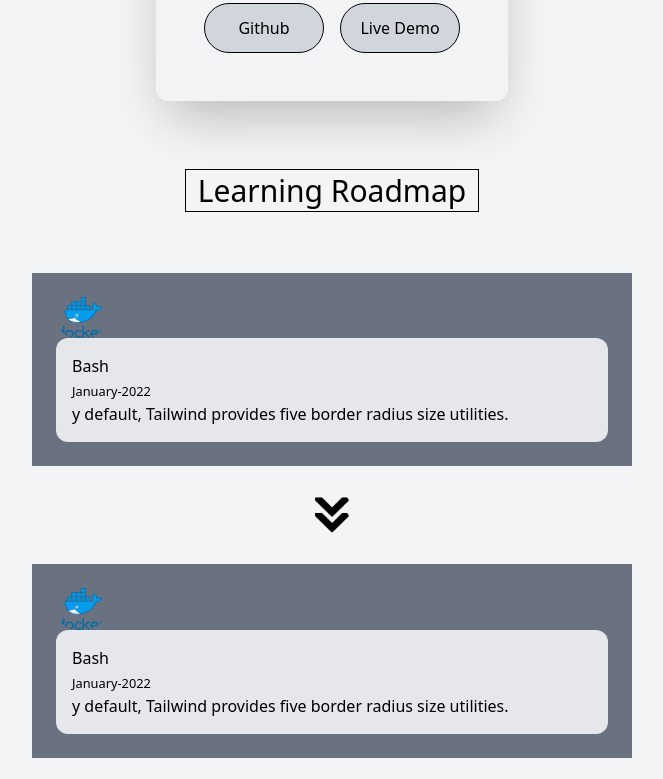
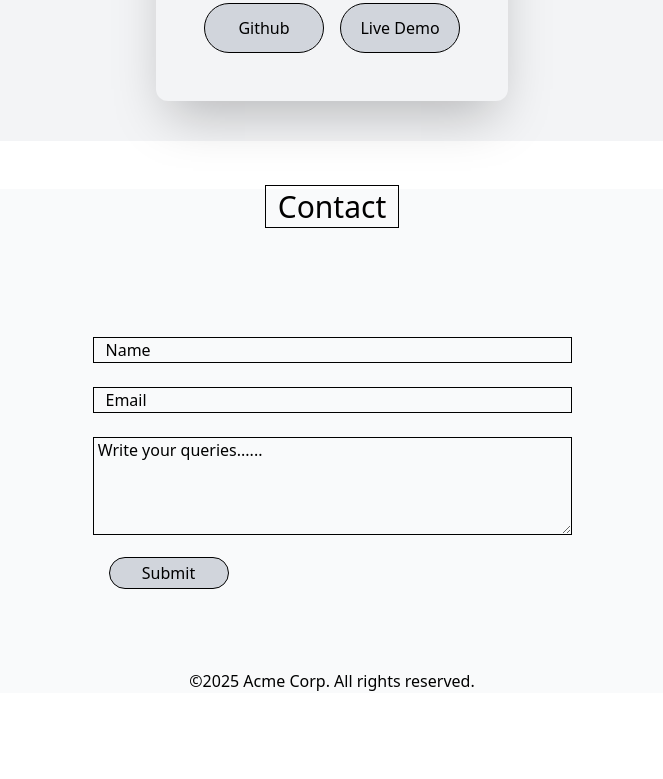
Before and after one commit to Asma5577/Portfolio, a website: page index.html in a window 1280 px wide. Shown: the part 3153-3932 px from the top of the page, without its empty margins (308-971 px from the left). After the commit the page ends 3846 px from the top, so only its background shows below. Drawn offline with Linux system fonts and the light colour scheme.

Commit message:
Update index.html

```diff
--- a/index.html
+++ b/index.html
@@ -216,7 +216,7 @@
 
 <!-- Learning Roadmap -->
 
-    <section id="learning" class="h-full w-screen bg-gray-100 font-sans">
+<!--     <section id="learning" class="h-full w-screen bg-gray-100 font-sans">
       <p class="text-center text-3xl pt-8"><span class="border-1  px-3">Learning Roadmap</span> </p>
       <div class="flex flex-col p-10">
 
@@ -249,10 +249,7 @@
 
     </div>
 
-
-
-
-    <div class="flex justify-center" >
+   <div class="flex justify-center" >
       <img src="assets/arrow.png" alt="" width="50">
     </div>
 
@@ -270,44 +267,8 @@
       </div>
     </div>
 
-    <!-- <div class=" flex justify-end">
-      <div class="bg-gray-500 p-6 m-6 w-1/2">
-        <img class="-p-10 -m-18" src="assets/docker.svg" alt="" width="50">
-        <div class="bg-gray-200 p-4 rounded-xl">
-          <p>Bash</p>
-          <small>January-2022</small>
-          <p>y default, Tailwind provides five border radius size utilities. </p>
-        </div>
-
       </div>
-    </div>
-
-    <div class=" flex justify-start">
-      <div class="bg-gray-500 p-6 m-6 w-1/2">
-        <img src="assets/docker.svg" alt="" width="50">
-        <div class="bg-gray-200 p-4 rounded-xl">
-          <p>Bash</p>
-          <small>January-2022</small>
-          <p>y default, Tailwind provides five border radius size utilities. </p>
-        </div>
-
-      </div>
-    </div>
-
-    <div class=" flex justify-end">
-      <div class="bg-gray-500 p-6 m-6 w-1/2">
-        <img src="assets/docker.svg" alt="" width="50">
-        <div class="bg-gray-200 p-4 rounded-xl">
-          <p>Bash</p>
-          <small>January-2022</small>
-          <p>y default, Tailwind provides five border radius size utilities. </p>
-        </div>
-
-      </div>
-    </div> -->
-
-      </div>
-    </section>
+    </section> -->
 
     <section id="contact" class="h-full w-screen bg-gray-50 font-sans">
       <p class="text-center text-3xl m-12"><span class="border-1  px-3">Contact</span> </p>
```
